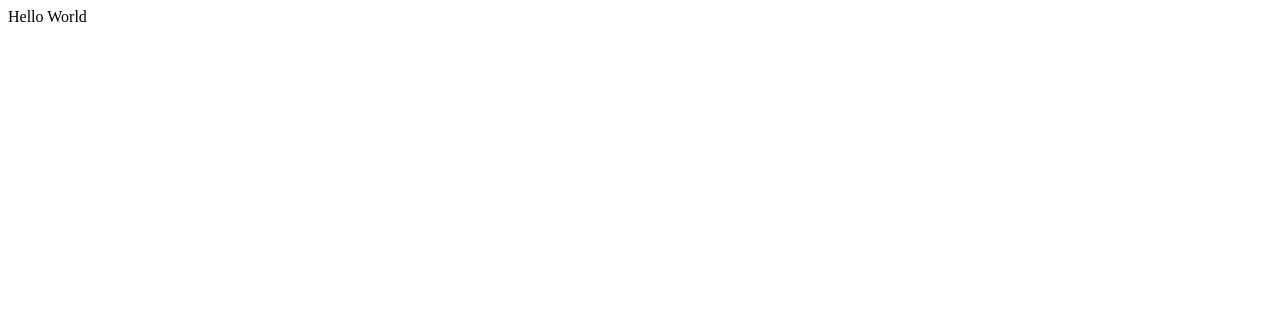
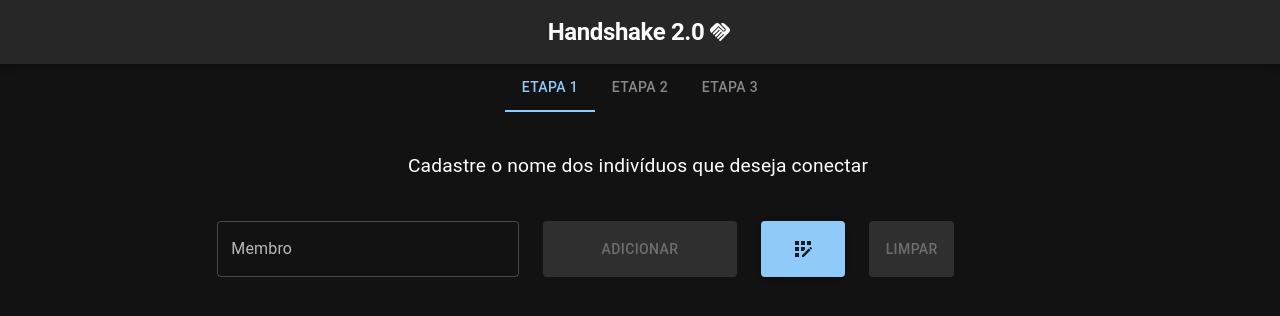
Before and after one commit to projeto-de-algoritmos/Grafos2_Farfetcher, a React (Vite) app: page / in a window 1280 px wide. Shown: the top 316 px of the page. Built offline with nearby package versions, Linux system fonts and the light colour scheme.

Commit message:
add page searchstep and handshake page

```diff
--- a/src/App.jsx
+++ b/src/App.jsx
@@ -1,7 +1,20 @@
+import { ThemeProvider, createTheme } from '@mui/material/styles';
+import CssBaseline from '@mui/material/CssBaseline';
+import { Handshake } from './Handshake';
+
+const darkTheme = createTheme({
+  palette: {
+    mode: 'dark',
+  },
+});
+
 function App() {
   return (
-    <div>Hello World</div>
-  )
+    <ThemeProvider theme={darkTheme}>
+      <CssBaseline />
+      <Handshake />
+    </ThemeProvider>
+  );
 }
 
 export default App
--- /dev/null
+++ b/src/Handshake.jsx
@@ -0,0 +1,51 @@
+import React, { useState } from 'react';
+import { Header } from './components/Header';
+import { StepTabs } from './components/StepTabs';
+import { StepMessage } from './components/StepMessage';
+import { RegisterStep } from './pages/RegisterStep';
+import { LinkStep } from './pages/LinkStep';
+import { SearchStep } from './pages/SearchStep';
+
+
+export function Handshake() {
+    const [page, setPage] = useState(0);
+    const [individuals, setIndividuals] = useState([]);
+    const [connectionsList, setConnectionsList] = useState([]);
+    const [searchList, setSearchList] = useState([]);
+
+
+    return (
+        <>
+            <Header />
+            <StepTabs
+                page={page}
+                setPage={setPage}
+                individuals={individuals}
+                connectionsList={connectionsList}
+            />
+            <StepMessage page={page} />
+
+            {page == 0 &&
+                <RegisterStep
+                    individuals={individuals}
+                    setIndividuals={setIndividuals}
+                />
+            }
+            {page == 1 &&
+                <LinkStep
+                    individuals={individuals}
+                    connectionsList={connectionsList}
+                    setConnectionsList={setConnectionsList}
+                />
+            }
+            {page == 2 &&
+                <SearchStep
+                    individuals={individuals}
+                    connectionsList={connectionsList}
+                    searchList={searchList}
+                    setSearchList={setSearchList}
+                />
+            }
+        </>
+    )
+}
--- /dev/null
+++ b/src/components/StepMessage.jsx
@@ -0,0 +1,30 @@
+import React from 'react';
+import { Box, Typography } from '@mui/material'
+
+export function StepMessage({ page }) {
+
+    const messages = [
+        'Cadastre o nome dos indivíduos que deseja conectar',
+        'Ótimo! Agora forme as conexões entre os indivíduos',
+        'Pronto! Agora selecione os indivíduos para realizar a busca'
+    ]
+
+    return (
+        <Box sx={{
+            width: '100%',
+            display: 'flex',
+            justifyContent: 'center',
+            alignItems: 'center',
+            my: '2.5rem'
+        }}>
+            <Typography sx={{
+                fontFamily: 'Roboto',
+                fontSize: '1.2rem',
+                fontWeight: '400',
+                mr: 0.5
+            }}>
+                {messages[page]}
+            </Typography>
+        </Box>
+    )
+}
--- /dev/null
+++ b/src/components/StepTabs.jsx
@@ -0,0 +1,24 @@
+import React from 'react';
+import { Box, Tabs, Tab } from '@mui/material'
+
+export function StepTabs({
+  page,
+  setPage,
+  individuals,
+  connectionsList})
+{
+
+  const handleChange = (event, newValue) => {
+    setPage(newValue)
+  };
+
+  return (
+    <Box sx={{ width: '100%' }}>
+      <Tabs value={page} onChange={handleChange} centered>
+        <Tab label="Etapa 1" />
+        <Tab label="Etapa 2" disabled={!individuals.length} />
+        <Tab label="Etapa 3" disabled={!connectionsList.length} />
+      </Tabs>
+    </Box>
+  )
+}
--- /dev/null
+++ b/src/pages/SearchStep.jsx
@@ -0,0 +1,150 @@
+import React, { useState, useEffect } from 'react';
+import SwipeRightIcon from '@mui/icons-material/SwipeRight';
+// import Graph from '../utils/graph';
+import {
+    Box,
+    TextField,
+    Button,
+    Grid,
+    MenuItem,
+    Typography
+} from '@mui/material'
+
+export function SearchStep({
+    individuals,
+    connectionsList,
+    searchList,
+    setSearchList
+}) {
+    const [firstIndividual, setFirstIndividual] = useState('')
+    const [secondIndividual, setSecondIndividual] = useState('')
+    const [hasError, setHasError] = useState(false)
+    const [buttonEnabled, setButtonEnabled] = useState(true);
+    const [notConnected, setNotConnected] = useState(false)
+
+    // function handleBFS() {
+    //     const graph = new Graph();
+
+    //     for (var i = 0; i < individuals.length; i++) {
+    //         graph.addVertex(individuals[i]);
+    //     }
+
+    //     for (var i = 0; i < connectionsList.length; i++) {
+    //         graph.addEdge(connectionsList[i].firstIndividual, connectionsList[i].secondIndividual);
+    //     }
+
+    //     setSearchList(graph.bfs(firstIndividual, secondIndividual));
+    // }
+
+    useEffect(() => {
+        if (firstIndividual && secondIndividual) {
+            if (searchList[searchList.length - 1] != secondIndividual) setNotConnected(true)
+            else setNotConnected(false)
+        }
+    }, [searchList])
+
+    useEffect(() => {
+        if ((firstIndividual && secondIndividual) !== '')
+            setButtonEnabled(false);
+        else
+            setButtonEnabled(true);
+
+        if ((firstIndividual == secondIndividual) && (firstIndividual && secondIndividual !== '')) {
+            setButtonEnabled(true);
+            setHasError(true);
+        }
+        else
+            setHasError(false);
+
+    }, [firstIndividual, secondIndividual])
+
+    return (
+        <Box sx={{ width: '100%' }}>
+            <Grid container rowSpacing={1} columnSpacing={{ xs: 1, sm: 2, md: 3 }}>
+                <Grid item xs={3} />
+
+                <Grid item xs={2}>
+                    <TextField
+                        select
+                        fullWidth
+                        id="primeiro-membro"
+                        label="Primeiro membro"
+                        variant="outlined"
+                        value={firstIndividual}
+                        onChange={(event) => { setFirstIndividual(event.target.value) }}
+                        error={hasError}
+                        helperText={hasError ? 'Nome já escolhido, escolha outro nome' : ''}
+                    >
+                        {individuals.map((item) => (
+                            <MenuItem key={item} value={item}>
+                                {item}
+                            </MenuItem>
+                        ))}
+                    </TextField>
+                </Grid>
+                <Grid item xs={2}>
+                    <TextField
+                        select
+                        fullWidth
+                        id="segundo-membro"
+                        label="Segundo membro"
+                        variant="outlined"
+                        value={secondIndividual}
+                        onChange={(event) => { setSecondIndividual(event.target.value) }}
+                        error={hasError}
+                        helperText={hasError ? 'Nome já escolhido, escolha outro nome' : ''}
+                    >
+                        {individuals.map((item) => (
+                            <MenuItem key={item} value={item}>
+                                {item}
+                            </MenuItem>
+                        ))}
+                    </TextField>
+                </Grid>
+
+                <Grid item xs={2}>
+                    <Button
+                        variant="contained"
+                        // onClick={handleBFS}
+                        sx={{ height: '3.5rem', width: '100%' }}
+                        disabled={buttonEnabled}
+                    >
+                        Procurar
+                    </Button>
+                </Grid>
+
+                <Grid item xs={3} />
+            </Grid>
+
+            <Grid container rowSpacing={1} columnSpacing={{ xs: 1, sm: 2, md: 3 }}>
+                <Grid item xs={3} />
+
+                <Grid item xs={6} sx={{
+                    mt: 8,
+                    alignItems: 'center',
+                    display: 'flex',
+                    justifyContent: 'center'
+                }}
+                >
+                    {
+                        notConnected ?
+                            'Não existem conexões diretas ou indiretas entre esses indivíduos' :
+                            (
+                                searchList.map((item, index) => {
+                                    return (
+                                        <>
+                                            <Typography key={'name-' + index}>{item}</Typography>
+
+                                            {index < (searchList.length - 1) && <SwipeRightIcon key={'icon-' + index} sx={{ mr: 2, ml: 2 }} />}
+                                        </>
+                                    )
+                                })
+                            )
+                    }
+                </Grid>
+
+                <Grid item xs={3} />
+            </Grid>
+        </Box>
+    )
+}
```
